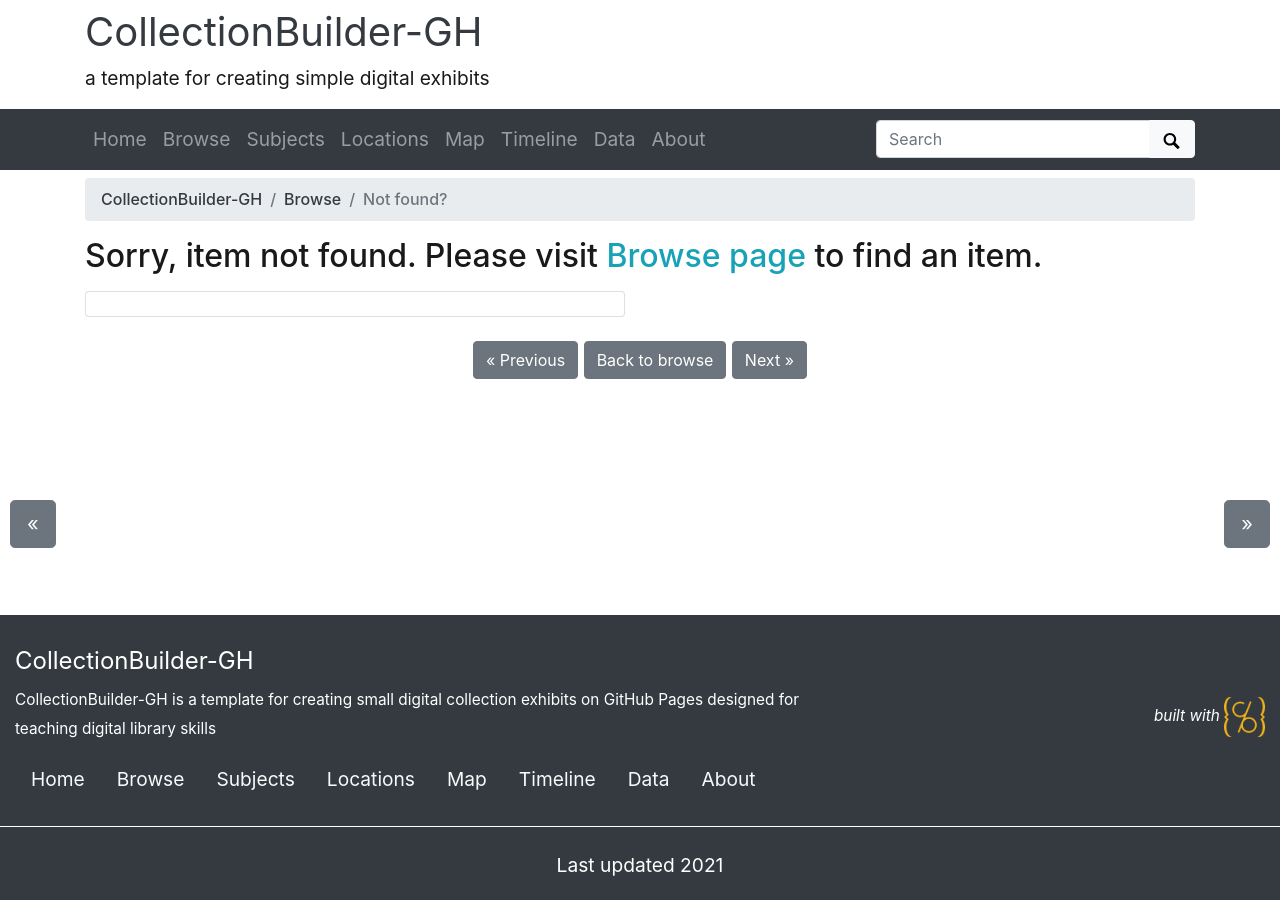
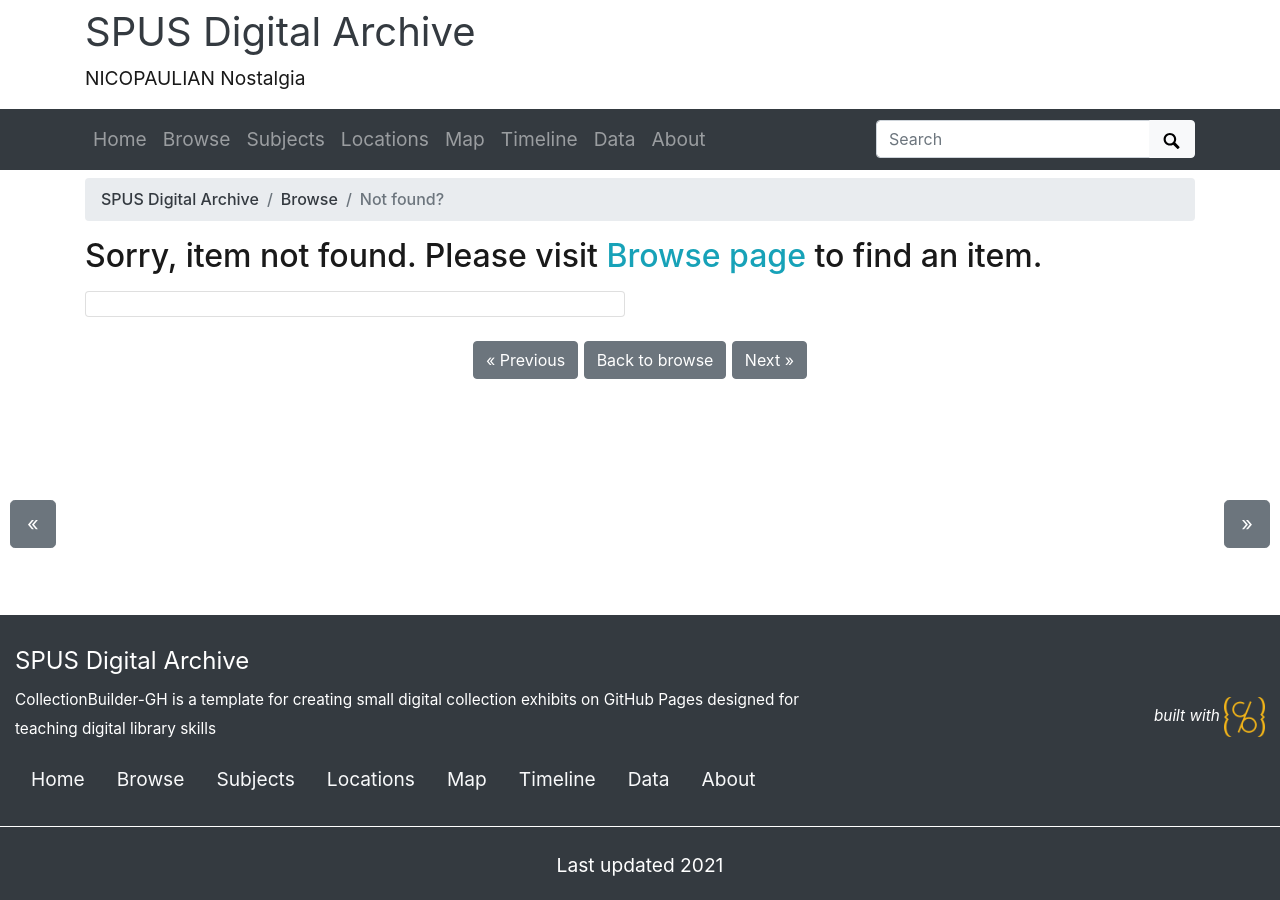
Before and after one commit to woolsey327/Digital-Archive, a Jekyll site: the page built from pages/item.md, in a window 1280 px wide. Built offline with Jekyll 4.4.1, drawn with Linux system fonts in a browser that asks for light colours.

Commit message:
Update _config.yml

```diff
--- a/_config.yml
+++ b/_config.yml
@@ -20,9 +20,9 @@
 # SITE SETTINGS
 #
 # title of site appears in banner
-title: CollectionBuilder-GH
+title: SPUS Digital Archive
 # tagline, a short phrase that will appear throughout the site in the top banner
-tagline: a template for creating simple digital exhibits
+tagline: NICOPAULIAN Nostalgia
 # description appears in meta tags and other locations
 # this description might appear in search result lists, keep around 160 characters max
 description: "CollectionBuilder-GH is a template for creating small digital collection exhibits on GitHub Pages designed for teaching digital library skills"
```
